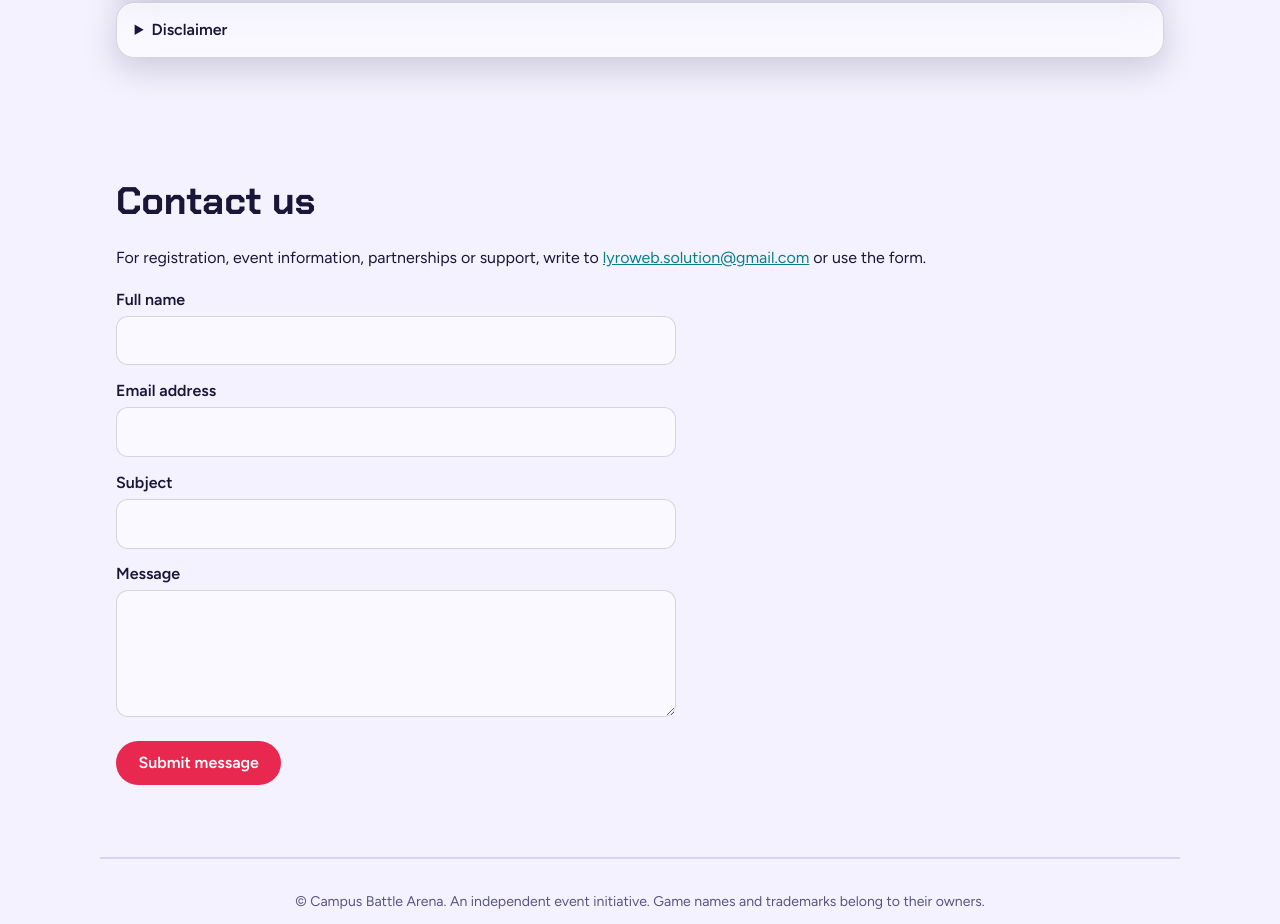
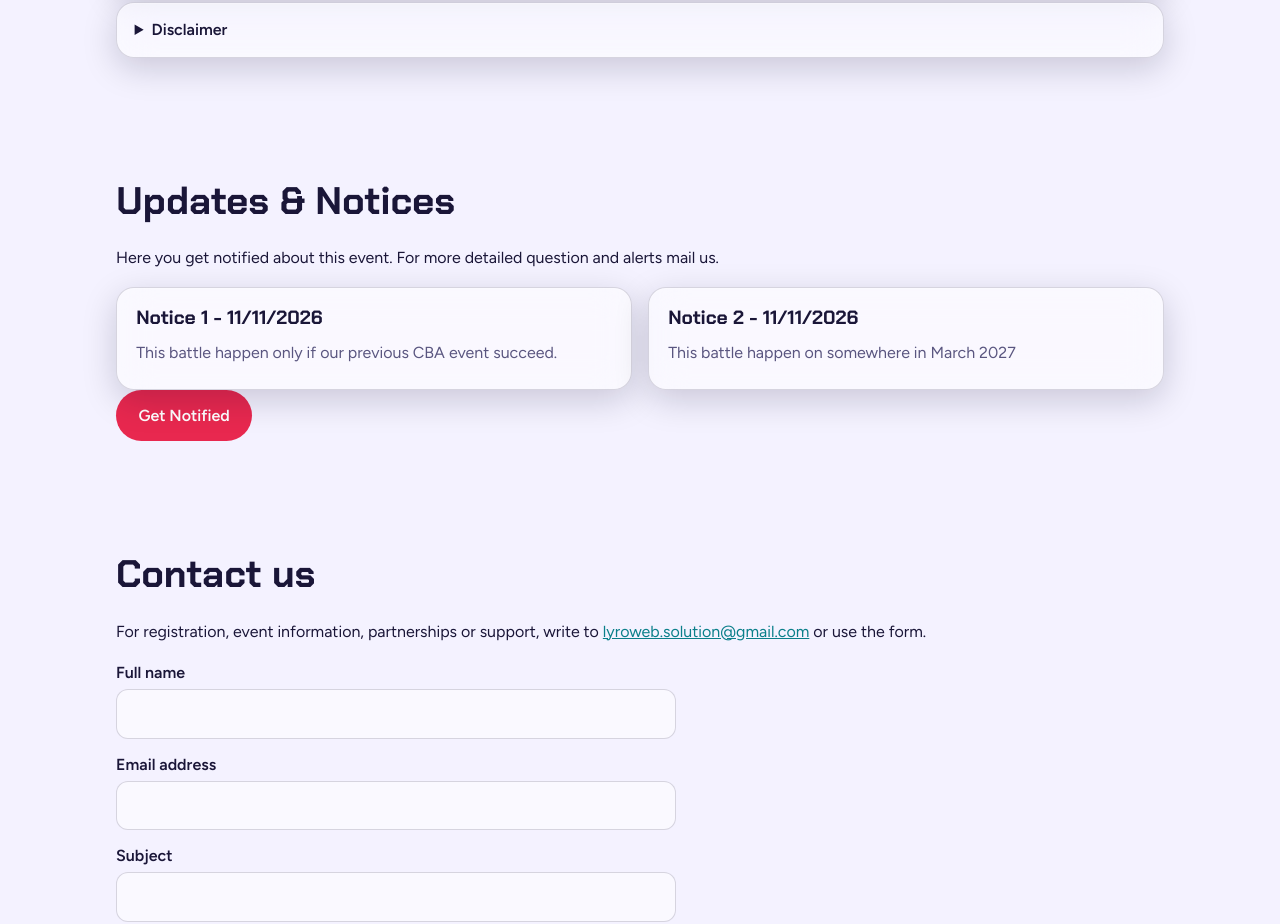
Before and after one commit to itssourav5198-stack/GBA, a plain HTML site: page index.html in a window 1280 px wide. Shown: the part 4796-5720 px from the top of the page. Drawn offline with Linux system fonts and the light colour scheme.

Commit message:
Update index.html

```diff
--- a/index.html
+++ b/index.html
@@ -267,6 +267,17 @@ nav{flex-wrap:wrap;overflow:visible;white-space:normal;gap:.3rem 1rem}
 <p>CBA is an independent event initiative. It is not affiliated with, endorsed by or sponsored by Krafton, Garena, Amazon, Flipkart, PVR INOX or other mentioned companies unless an official partnership is announced. All game names and trademarks belong to their owners. Participation is subject to applicable laws, publisher policies and event eligibility requirements.</p></div></details>
 </section>
 
+
+<section id="supporters">
+<h2>Updates &amp; Notices</h2>
+<p>Here you get notified about this event. For more detailed question and alerts mail us.</p>
+<div class="grid">
+<div class="card"><h3>Notice 1 - 11/11/2026</h3><p>This battle happen only if our previous CBA event succeed.</p></div>
+<div class="card"><h3>Notice 2 - 11/11/2026</h3><p>This battle happen on somewhere in March 2027</p></div>
+</div>
+<a class="btn" href="mailto:lyroweb.solution@gmail.com?subject=CBA%20Partnership">Get Notified</a>
+</section>
+
 <section id="contact">
 <h2>Contact us</h2>
 <p>For registration, event information, partnerships or support, write to <a href="mailto:lyroweb.solution@gmail.com">lyroweb.solution@gmail.com</a> or use the form.</p>
```
